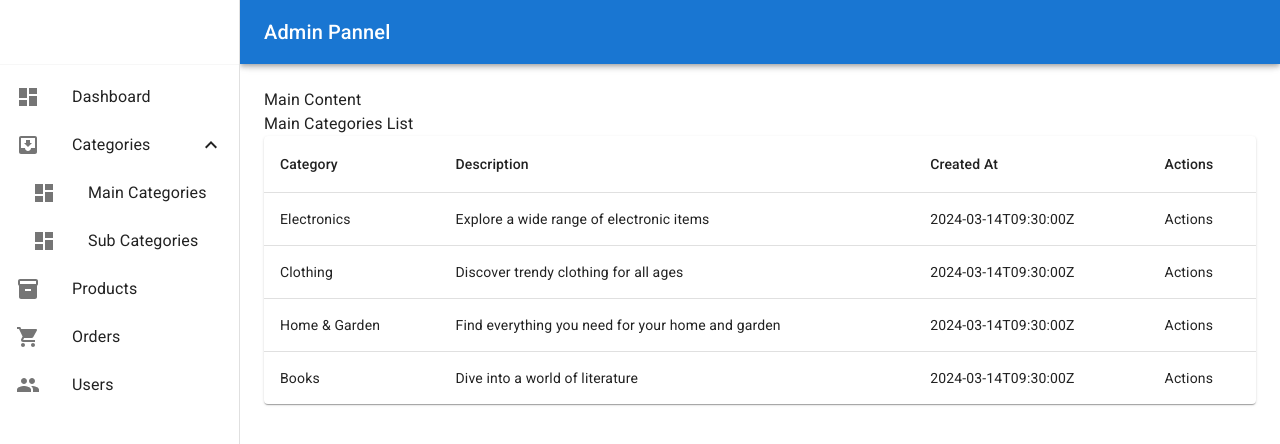
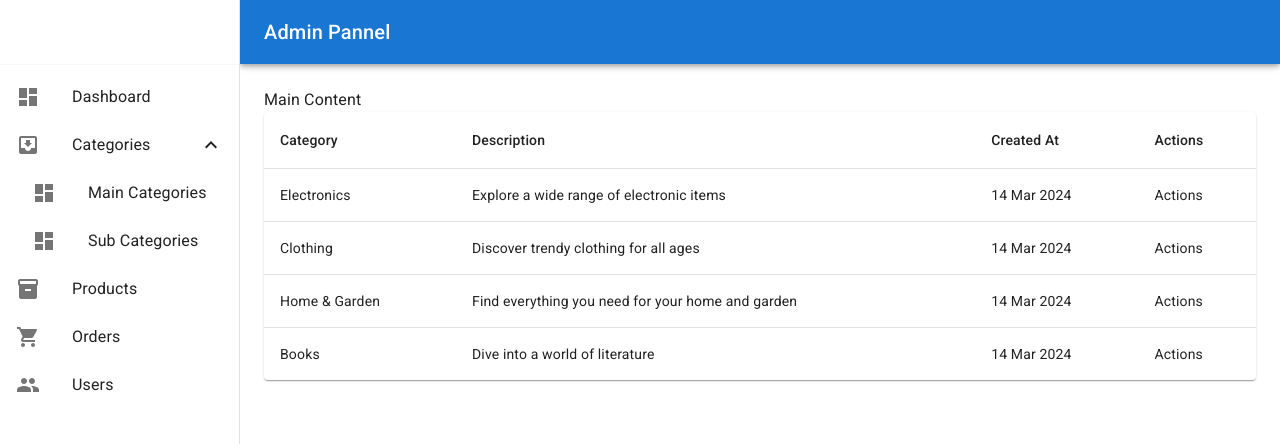
Before and after one commit to SumitDongare/project-01_admin-portal, a React (Create React App) app: page /pages/categories/main-categories in a window 1280 px wide. Shown: the top 444 px of the page. Built offline with nearby package versions, Linux system fonts and the light colour scheme.

Commit message:
using moment.js library for date formate

```diff
--- a/package.json
+++ b/package.json
@@ -13,6 +13,7 @@
     "@testing-library/react": "^13.4.0",
     "@testing-library/user-event": "^13.5.0",
     "formik": "^2.4.6",
+    "moment": "^2.30.1",
     "react": "^18.3.1",
     "react-dom": "^18.3.1",
     "react-redux": "^9.1.2",
--- a/src/pages/categories/main-categories/MainCategoriesList.js
+++ b/src/pages/categories/main-categories/MainCategoriesList.js
@@ -1,12 +1,13 @@
 import { Paper, Table, TableBody, TableCell, TableContainer, TableHead, TableRow } from "@mui/material";
 import React from "react";
 import { useSelector } from "react-redux";
+import moment from 'moment';
 
 export default function MainCategoriesList() {
   const mainCategories = useSelector((store) => store.mainCategories);
   return (
     <div>
-      Main Categories List
+
       <TableContainer component={Paper}>
         <Table sx={{ minWidth: 650 }} aria-label="simple table">
           <TableHead>
@@ -27,7 +28,7 @@ export default function MainCategoriesList() {
                   {row.name}
                 </TableCell>
                 <TableCell >{row.description}</TableCell>
-                <TableCell >{row.createdAt}</TableCell>
+                <TableCell >{ moment(row.createdAt).format('DD MMM YYYY')}</TableCell>
                 <TableCell ><div>Actions</div></TableCell>
 
               </TableRow>
```
Also changed, not shown: src/notes.txt, 1 other file (tests, documents, lock files or other folders).
